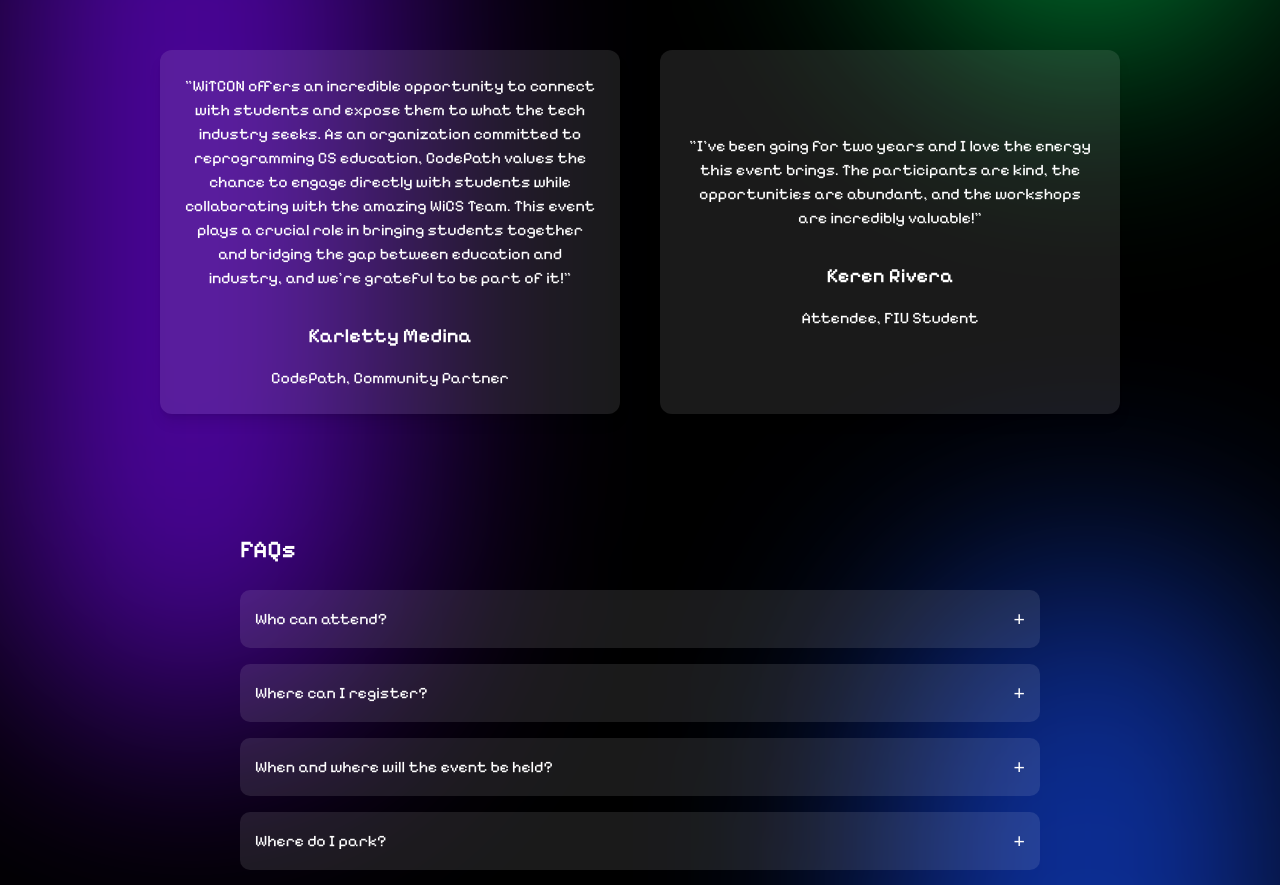
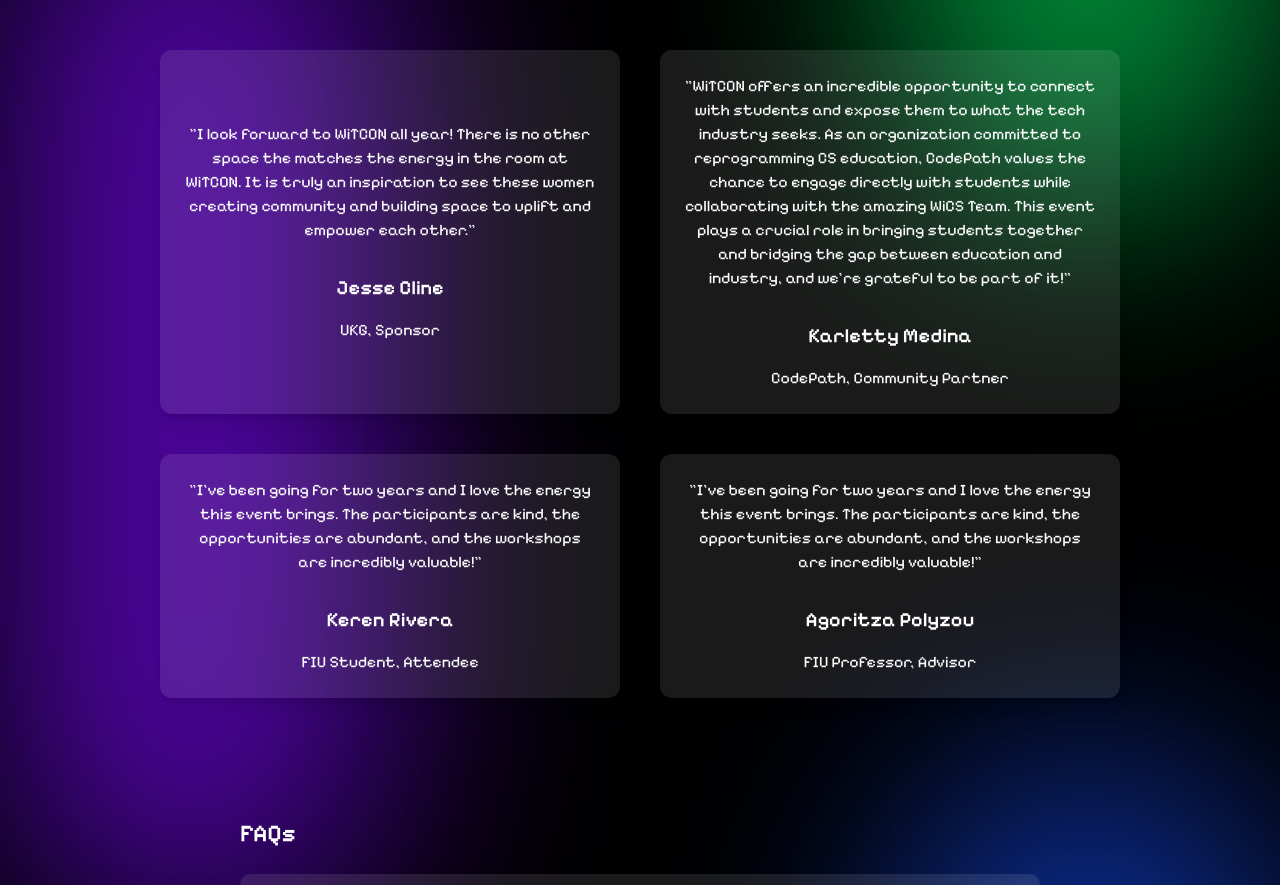
Before and after one commit to wicsfiu/witcon-2025, a React (Vite) app: page /witcon-2025/witcon-2025 in a window 1280 px wide. Shown: the part 1800-2685 px from the top of the page. Built offline with nearby package versions, Linux system fonts and the light colour scheme.

Commit message:
adding quotes from jesse and agoritza

```diff
--- a/src/sections/Testimonials.jsx
+++ b/src/sections/Testimonials.jsx
@@ -3,6 +3,11 @@ import Subtitle from "../components/text/Subtitle";
 import Text from "../components/text/Text";
 
 const testimonials = [
+    {
+        name: "Jesse Cline",
+        title: "UKG, Sponsor",
+        quote: "I look forward to WiTCON all year! There is no other space the matches the energy in the room at WiTCON. It is truly an inspiration to see these women creating community and building space to uplift and empower each other.",
+    },
     {
         name: "Karletty Medina",
         title: "CodePath, Community Partner",
@@ -10,7 +15,12 @@ const testimonials = [
     },
     {
         name: "Keren Rivera",
-        title: "Attendee, FIU Student",
+        title: "FIU Student, Attendee",
+        quote: "I’ve been going for two years and I love the energy this event brings. The participants are kind, the opportunities are abundant, and the workshops are incredibly valuable!",
+    },
+    {
+        name: "Agoritza Polyzou",
+        title: "FIU Professor, Advisor",
         quote: "I’ve been going for two years and I love the energy this event brings. The participants are kind, the opportunities are abundant, and the workshops are incredibly valuable!",
     },
 ];
```
